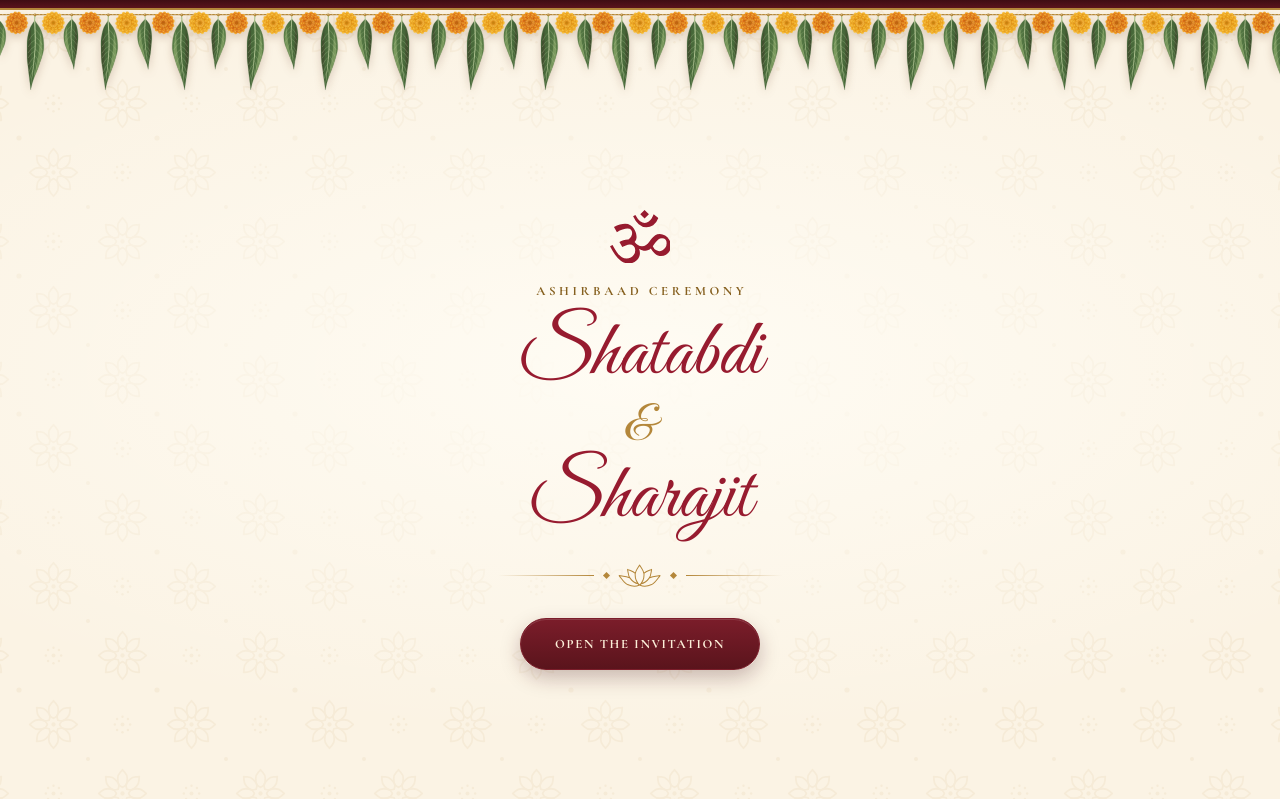
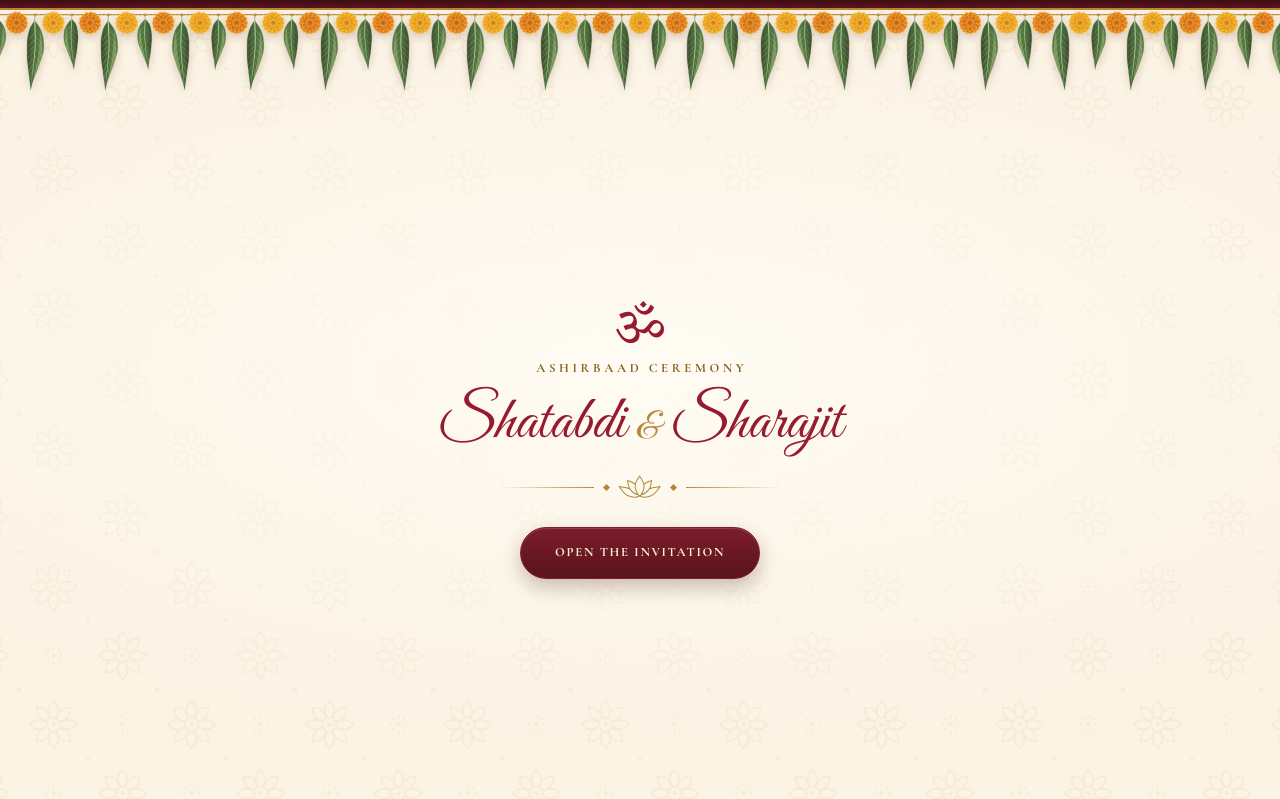
Before and after one commit to shatabdi-sharajit/shatabdi-sharajit, a plain HTML site: page index.html in a window 1280 px wide. Shown: the top 799 px of the page. Drawn offline with Linux system fonts and the light colour scheme.

Commit message:
Add files via upload

```diff
--- a/index.html
+++ b/index.html
@@ -822,6 +822,15 @@ html:not(.js) .arch__box {
 .cover .divider { width: min(100%, 20rem); margin-top: 1rem; }
 .cover__open { margin-top: 1.7rem; min-width: 15rem; }
 .cover__hint { margin-top: 1rem; font-style: italic; font-size: 1.02rem; color: var(--ink-soft); }
+/* wide screens: the names sit on one line */
+@media (min-width: 800px) {
+  .cover__om { width: 3rem; }
+  .cover__kicker { margin-top: .8rem; }
+  .cover__names { font-size: clamp(3.4rem, 4.8vw, 4.6rem); line-height: 1.2; }
+  .cover__names span { display: inline; }
+  .cover .divider { margin-top: .7rem; }
+  .cover__open { margin-top: 1.5rem; }
+}
 @media (max-height: 560px) {
   .cover { padding-top: calc(var(--toran-h) * .6 + 1.1rem + env(safe-area-inset-top, 0px)); padding-bottom: 1.2rem; }
   .cover__toran { height: calc(var(--toran-h) * .6); }
```
